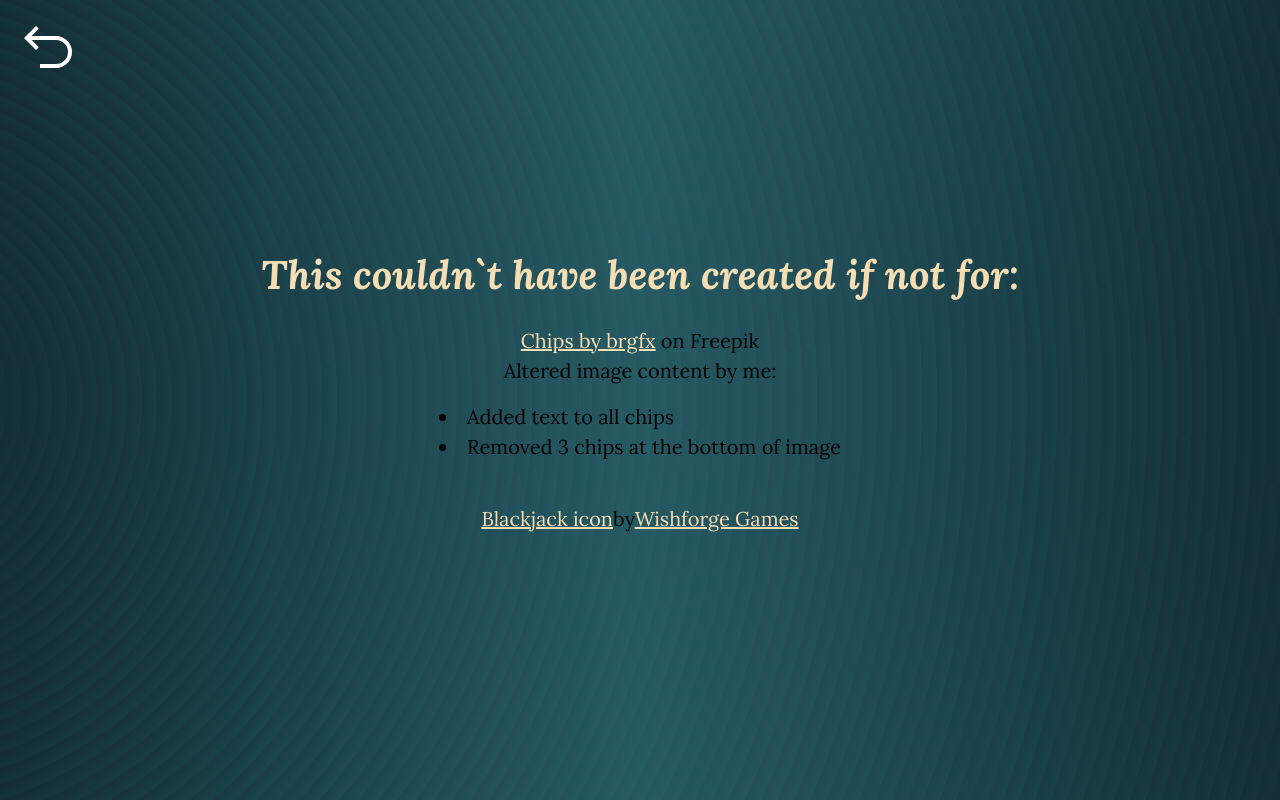
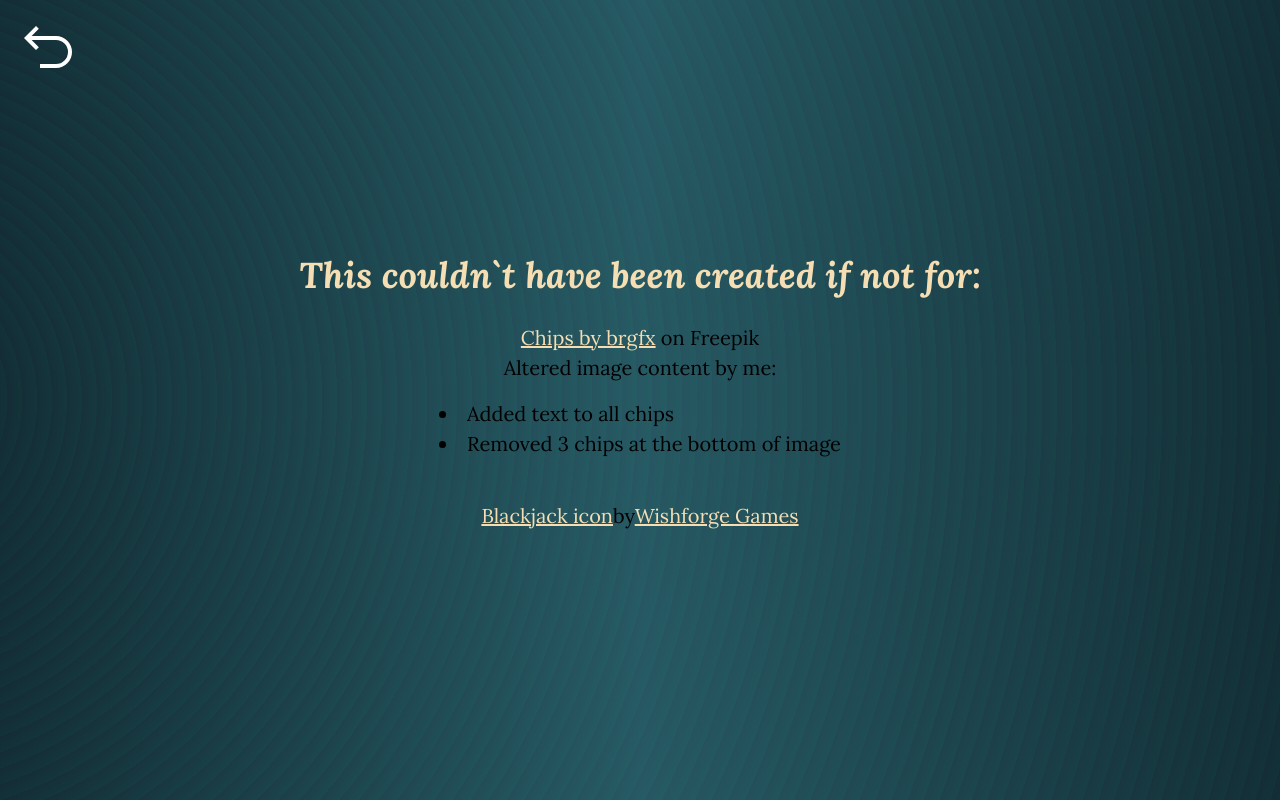
Before and after one commit to bartoszmrosek/Blackjack-Game, a React (Vite) app: page /Blackjack-Game/credits in a window 1280 px wide. Built offline with nearby package versions, Linux system fonts and the light colour scheme.

Commit message:
Changed global styles slightly due to pages issues

```diff
--- a/src/App/App.tsx
+++ b/src/App/App.tsx
@@ -7,6 +7,7 @@ import "./App.module.css";
 import { Login } from "../pages/UserOps/Login/Login";
 import { Register } from "../pages/UserOps/Register/Register";
 import { Logout } from "../pages/UserOps/Logout/Logout";
+import { Rooms } from "../pages/Rooms/Rooms";
 
 const OfflineGameRoom = React.lazy(() => import("../pages/OfflineGameRoom/OfflineGameRoom")
     .then(module => ({ default: module.OfflineGameRoom })));
@@ -29,6 +30,10 @@ const router = createBrowserRouter([
         element: <Logout />,
     },
     {
+        path: "/rooms",
+        element: <Rooms />,
+    },
+    {
         path: "/rooms/offline",
         element: <React.Suspense fallback={<RoomLoader />}><OfflineGameRoom /></React.Suspense>,
     },
--- a/src/components/StyledMainWrapper/StyledMainWrapper.module.css
+++ b/src/components/StyledMainWrapper/StyledMainWrapper.module.css
@@ -14,4 +14,6 @@
       rgb(6 42 46) 100%
     );
   background-attachment: fixed;
+
+  overflow: hidden;
 }
--- a/src/index.css
+++ b/src/index.css
@@ -28,6 +28,7 @@ body {
   min-height: 100vh;
 
   font-family: 'Lora', serif;
+  overflow: hidden;
 }
 
 button{
--- a/src/pages/Credits/Credits.module.css
+++ b/src/pages/Credits/Credits.module.css
@@ -7,17 +7,18 @@
     text-align: center;
 
     padding: 1rem;
-
-    font-size: 125%;
 }
 
 .creditsHeader{
+    font-size: 225%;
     color: wheat;
 
     font-style: italic;
 }
 
 .credits{
+    font-size: 125%;
+
     padding: 1rem;
     margin: 0.3rem;
 }
--- /dev/null
+++ b/src/pages/Rooms/Rooms.tsx
@@ -0,0 +1,14 @@
+import React from "react";
+import { StyledMainWrapper } from "../../components/StyledMainWrapper/StyledMainWrapper";
+import { GoBackButton } from "../../components/Overlays/GoBackButton/GoBackButton";
+
+const Rooms: React.FC = () => {
+    return (
+        <StyledMainWrapper>
+
+            <GoBackButton />
+        </StyledMainWrapper>
+    );
+};
+
+export { Rooms };
```
Also changed, not shown: src/pages/Rooms/Rooms.module.css (added), 1 other file (tests, documents, lock files or other folders).
